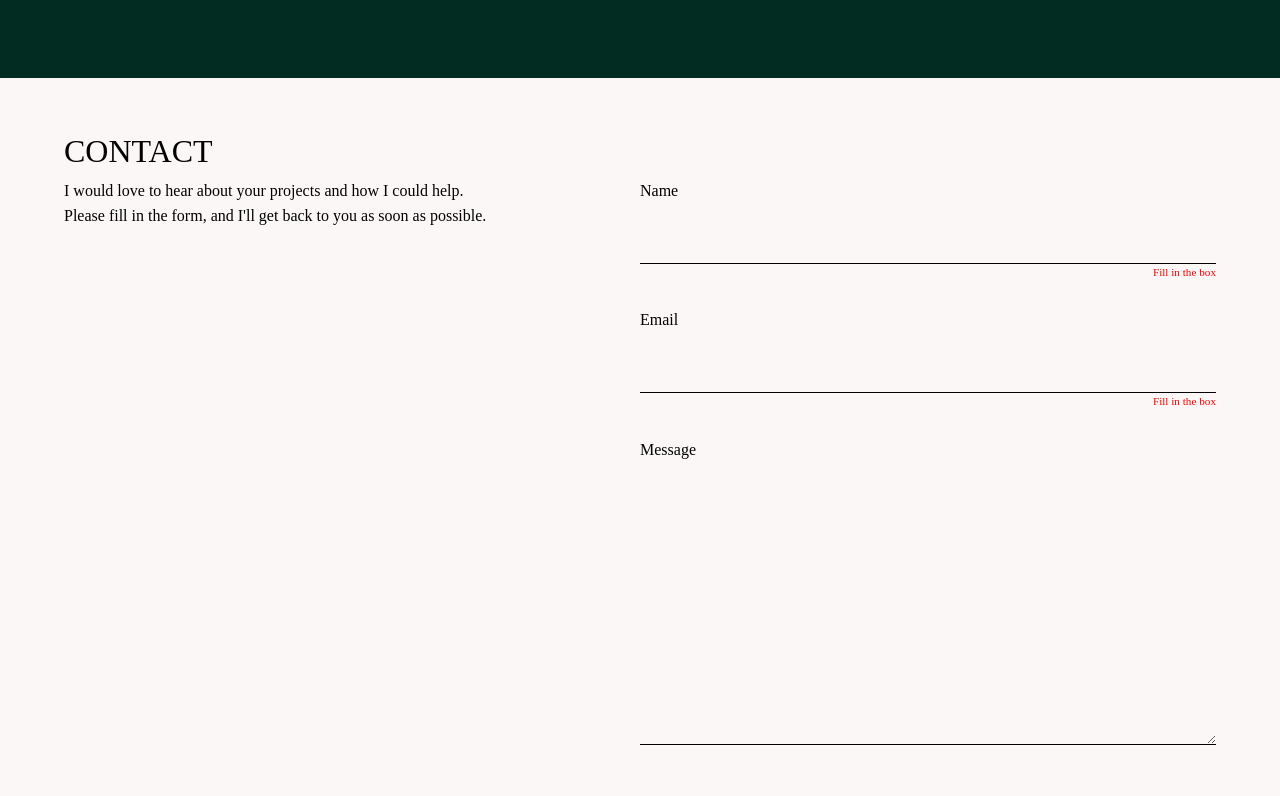
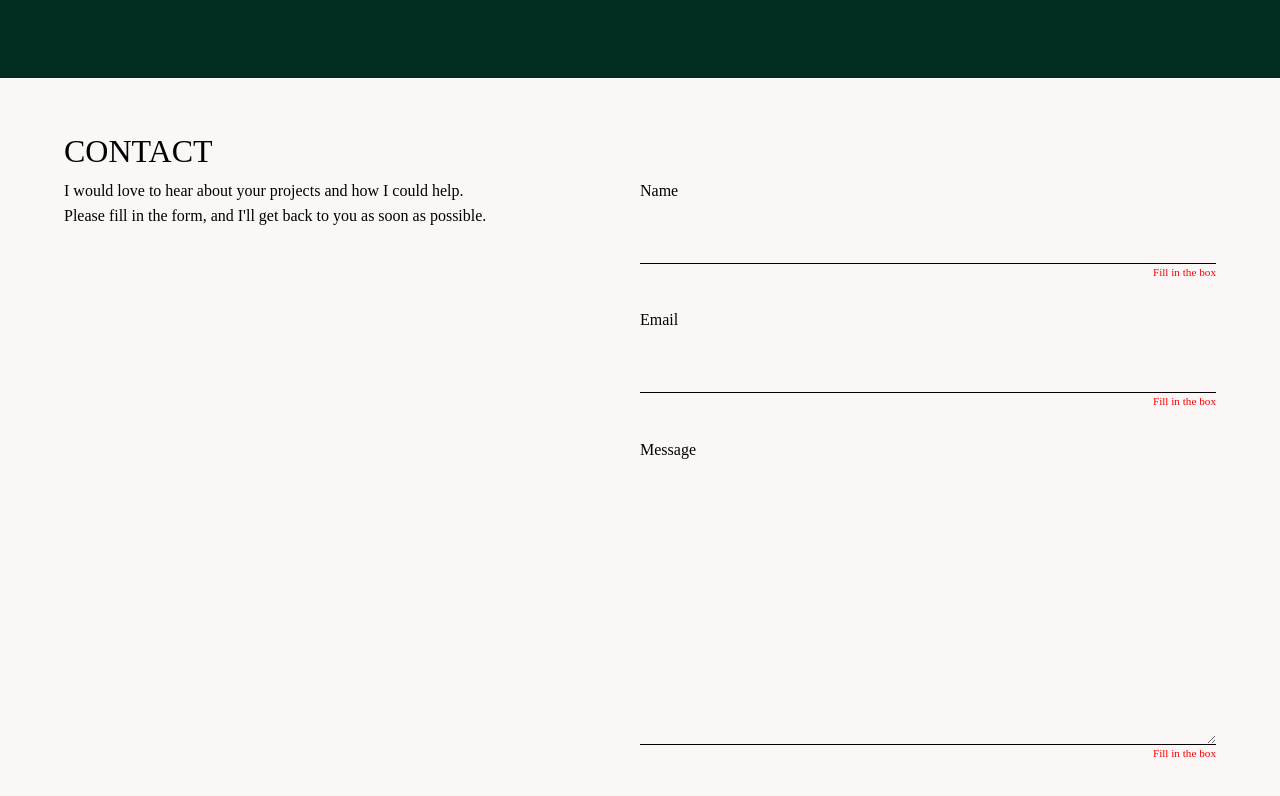
Before and after one commit to Lovethrech/my-main-portfolio, a Vue app: page / in a window 1280 px wide. Shown: the part 2253-3049 px from the top of the page. Built offline with nearby package versions, Linux system fonts and the light colour scheme.

Commit message:
working on the home-contact components.

```diff
--- a/src/assets/main.css
+++ b/src/assets/main.css
@@ -67,3 +67,8 @@ a, .link{
   border-bottom: 0.1vh solid var(--text-color);
   padding: 1vh 3vw 1vh 1vw;
 }
+.contact-error-message{
+  color: red;
+  font-size: 1.4vh;
+  text-align: right;
+}
--- a/src/components/contact/ContactInputCtn.vue
+++ b/src/components/contact/ContactInputCtn.vue
@@ -7,11 +7,6 @@ const {labelName, nameType, nameFor}=defineProps(['labelName', 'nameType', 'name
 <style scoped>
 .home-contact-input-ctn-main-ctn, .home-contact-input-ctn-mini-ctn{
     width:100%;
-}
-.contact-error-message{
-    color: red;
-    font-size: 1.4vh;
-    text-align: right;
 }
 </style>
 
--- a/src/components/contact/ContactInputMsgCtn.vue
+++ b/src/components/contact/ContactInputMsgCtn.vue
@@ -18,6 +18,7 @@ textarea{
         <div class="home-input-ctn">
             <label class="home-label" :for="nameFor">{{ labelName }}</label><br>
             <textarea :name="nameFor" :id="nameFor" :type="nameType" cols="30" rows="10" class="home-input-value"></textarea>
+            <p class="contact-error-message">Fill in the box</p>
         </div>
     </div>
 </template>
```
